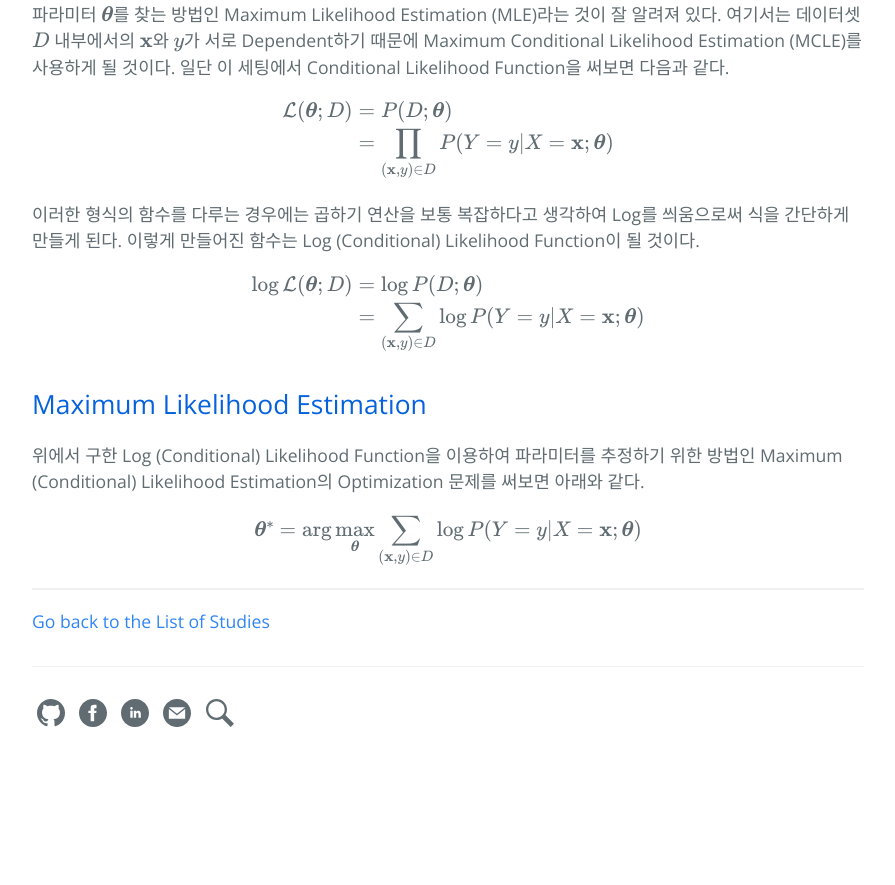
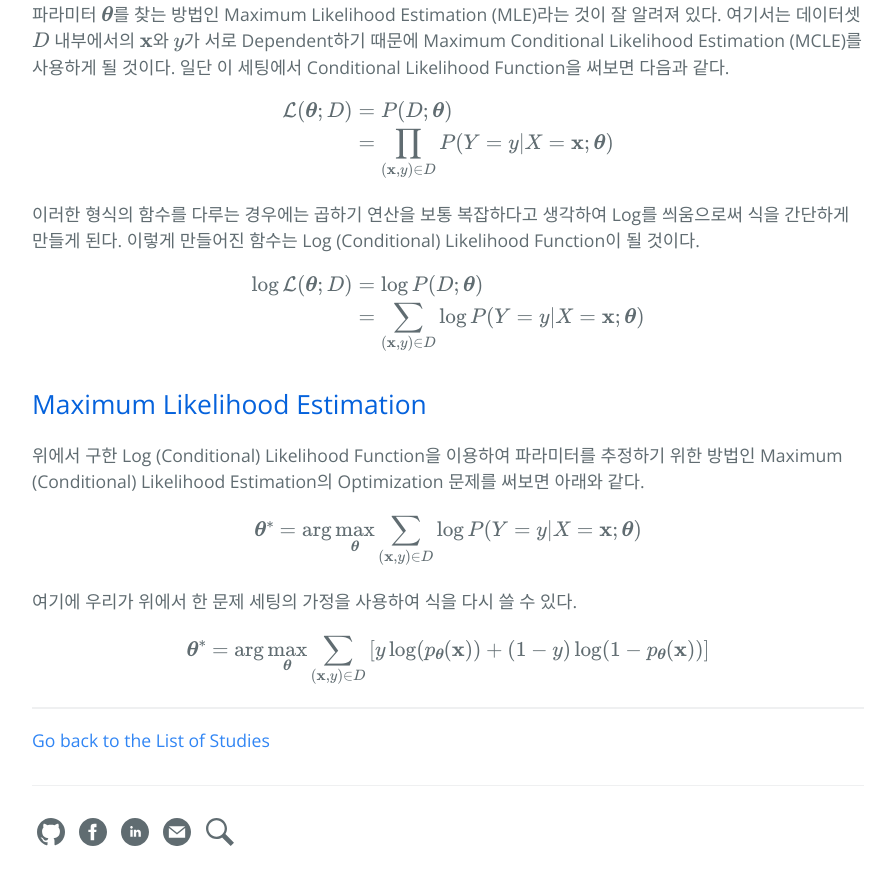
Before and after one commit to hcnoh/hcnoh.github.io, a Jekyll site: the page built from _posts/2019-06-03-cross-entropy.md, in a window 1280 px wide and 900 px high, scrolled down 1016 px. Shown: the top 885 px of the window, without its empty margins (192-1087 px from the left). Built offline with Jekyll 4.4.1, drawn with Linux system fonts in a browser that asks for light colours; formulas are drawn with MathJax 3; comment, search, counter and statistics services are not loaded; before the commit the page ends 1797 px from its top, so only the background shows below that.

Commit message:
Update 2019-06-03-cross-entropy.md

```diff
--- a/_posts/2019-06-03-cross-entropy.md
+++ b/_posts/2019-06-03-cross-entropy.md
@@ -60,3 +60,12 @@ $$
 & = \arg \max_{\boldsymbol{\theta}} \sum_{(\mathbf{x}, y) \in D} \log P(Y=y \vert X=\mathbf{x} ; \boldsymbol{\theta})
 \end{align*}
 $$
+
+여기에 우리가 위에서 한 문제 세팅의 가정을 사용하여 식을 다시 쓸 수 있다.
+
+$$
+\begin{align*}
+\boldsymbol{\theta}^*
+& = \arg \max_{\boldsymbol{\theta}} \sum_{(\mathbf{x}, y) \in D} \left[ y\log (p_{\boldsymbol{\theta}}(\mathbf{x})) + (1-y)\log(1-p_{\boldsymbol{\theta}}(\mathbf{x})) \right]
+\end{align*}
+$$
```
